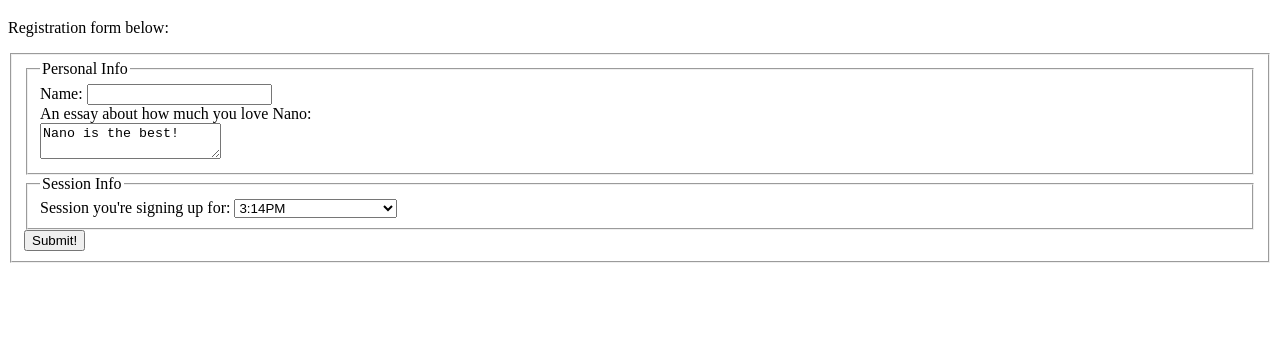
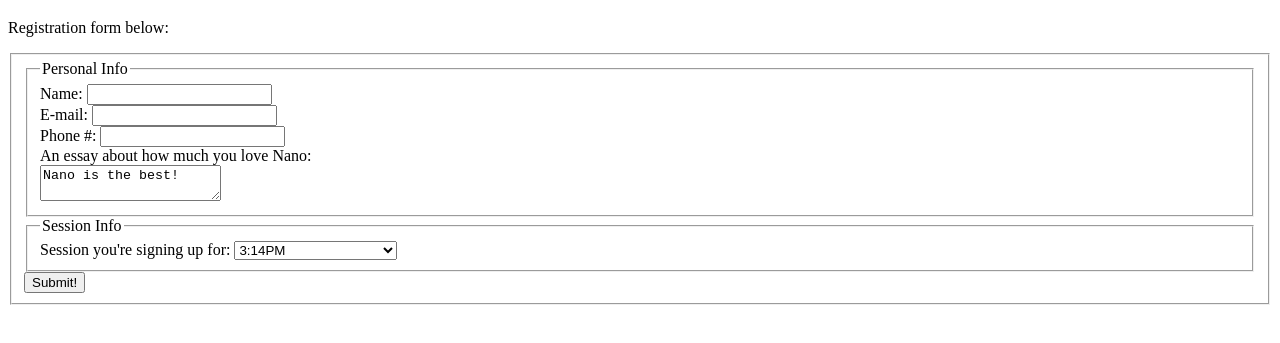
Before and after one commit to ah-OOG-ah/PWEB, a website: page src/index.html in a window 1280 px wide. Shown: the part 61-404 px from the top of the page. Drawn offline with Linux system fonts and the light colour scheme.

Commit message:
Update index.html

```diff
--- a/src/index.html
+++ b/src/index.html
@@ -14,7 +14,13 @@
           <fieldset>
             <legend>Personal Info</legend>
             <label>
-              Name: <input />
+              Name: <input type="text" autocomplete="name"/>
+            </label><br />
+            <label>
+              E-mail: <input type="email"/>
+            </label><br />
+            <label>
+              Phone #: <input type="text" autocomplete="tel"/>
             </label><br />
             <label>
               An essay about how much you love Nano:<br />
```
